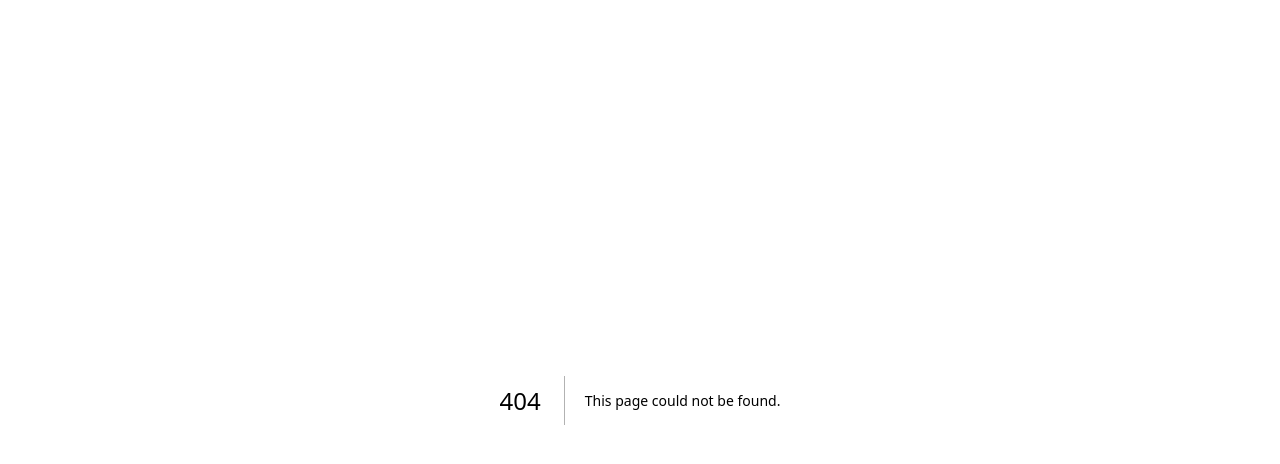
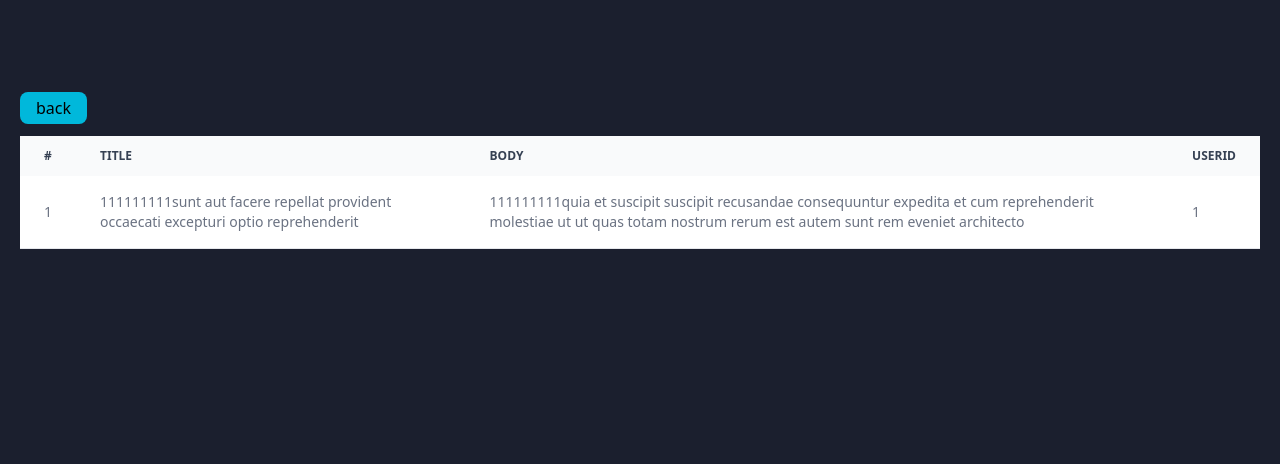
Before and after one commit to Amirsamangh/app-router-pre-rendering, a Next.js app: page /posts/1 in a window 1280 px wide. Before the commit this address had no page. Shown: the top 464 px of the page. Built offline with nearby package versions, Linux system fonts and the light colour scheme; data requests are answered from the project's data file.

Commit message:
ssg in dynamic routes

```diff
--- /dev/null
+++ b/app/posts/[postId]/page.js
@@ -0,0 +1,61 @@
+const { default: BackButton } = require("@/components/BackButton")
+
+const getPostService = async (postId) => {
+    const res = await fetch(`http://localhost:4000/posts/${postId}`)
+    const post = await res.json()
+    return post
+}
+
+export const generateStaticParams = async () => {
+    return [
+        { postId: '1' },
+        { postId: '2' },
+        { postId: '3' },
+    ]
+}
+
+const postId = async ({ params }) => {
+
+    const post = await getPostService(params.postId);
+    return (
+        <div className="relative overflow-x-auto mt-20 mx-5">
+            <BackButton />
+            <table className="w-full text-sm text-left rtl:text-right text-gray-500 dark:text-gray-400">
+                <thead className="text-xs text-gray-700 uppercase bg-gray-50 dark:bg-gray-700 dark:text-gray-400">
+                    <tr>
+                        <th scope="col" className="px-6 py-3">
+                            #
+                        </th>
+                        <th scope="col" className="px-6 py-3">
+                            title
+                        </th>
+                        <th scope="col" className="px-6 py-3">
+                            body
+                        </th>
+                        <th scope="col" className="px-6 py-3">
+                            userId
+                        </th>
+                    </tr>
+                </thead>
+                <tbody>
+                    <tr className="bg-white border-b dark:bg-gray-800 dark:border-gray-700 border-gray-200">
+                        <td className="px-6 py-4">
+                            {post.id}
+                        </td>
+                        <td className="px-6 py-4">
+                            {post.title}
+                        </td>
+                        <td className="px-6 py-4">
+                            {post.body}
+                        </td>
+                        <td className="px-6 py-4">
+                            {post.userId}
+                        </td>
+                    </tr>
+                </tbody>
+            </table>
+        </div>
+    )
+}
+
+export default postId;
```
